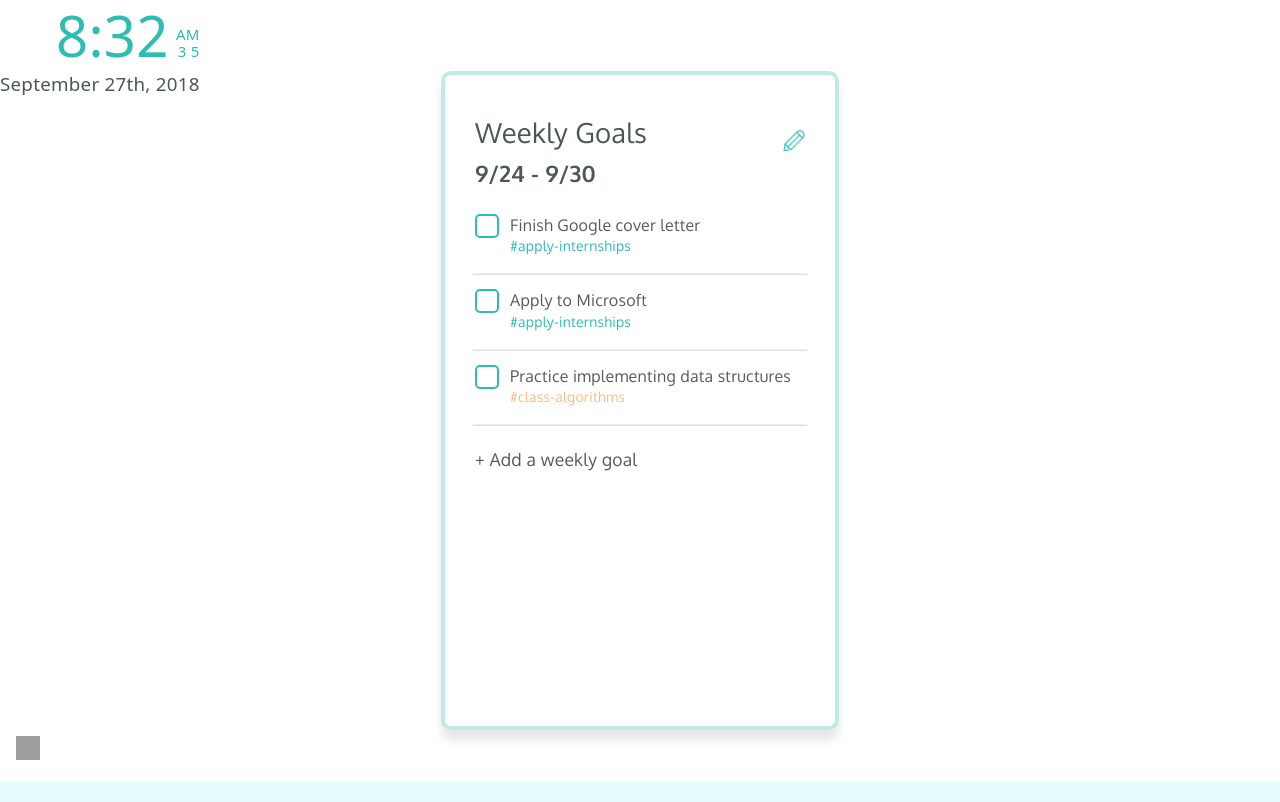
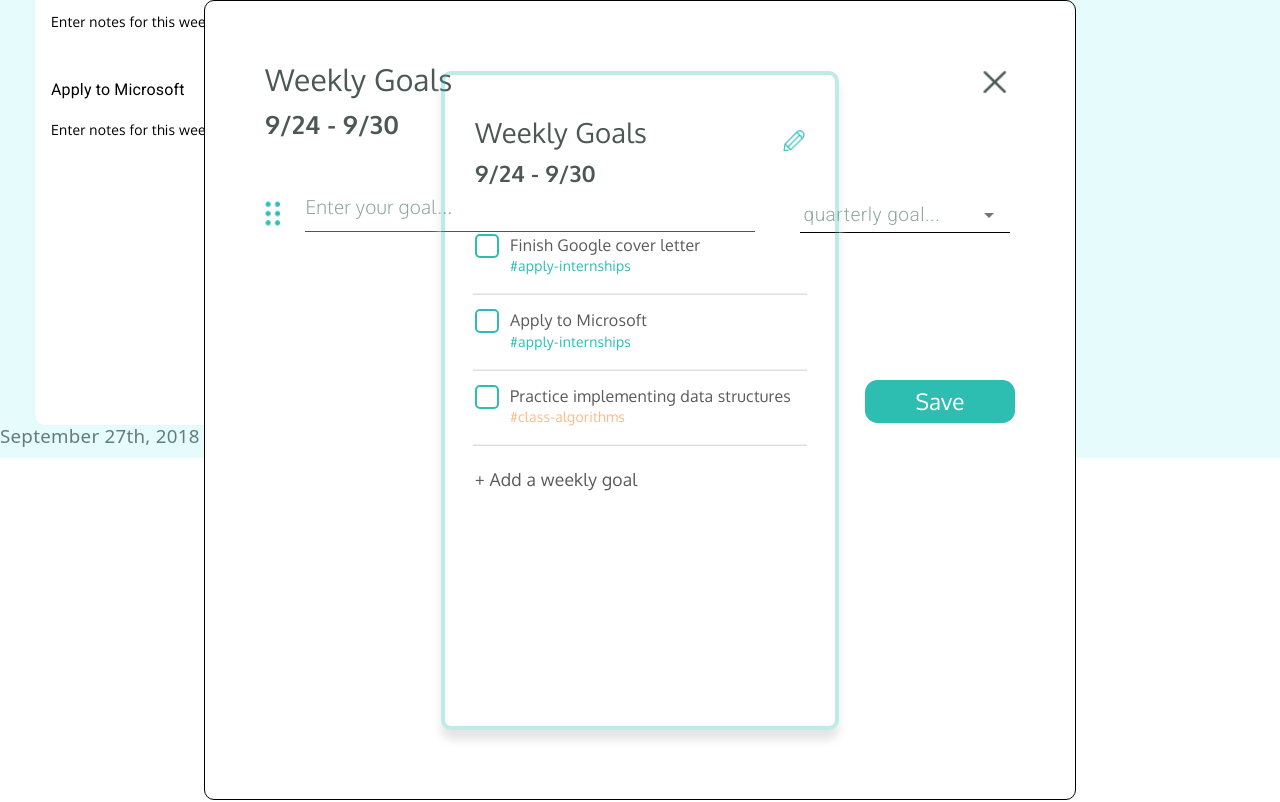
Before and after one commit to sarasriv2/Compass-final, an Angular app in the folder compass/: page / in a window 1280 px wide. Shown: the top 802 px of the page. Built offline with nearby package versions, Linux system fonts and the light colour scheme; grey boxes are pictures that could not be loaded; a web font is replaced by a local one.

Commit message:
made minor changes

```diff
--- a/compass/src/app/app.component.html
+++ b/compass/src/app/app.component.html
@@ -1,4 +1,5 @@
 <app-weekly-goals></app-weekly-goals>
 <app-datetime></app-datetime>
 <app-hashtag-notes></app-hashtag-notes>
+<app-weekly-goals-modal></app-weekly-goals-modal>
 <router-outlet />
--- a/compass/src/app/app.component.ts
+++ b/compass/src/app/app.component.ts
@@ -3,14 +3,13 @@ import { RouterOutlet } from '@angular/router';
 import { DatetimeComponent } from './datetime/datetime.component';
 import { WeeklyGoalsComponent } from './weekly-goals/weekly-goals.component';
 import { WeeklyGoalsModalComponent } from './weekly-goals-modal/weekly-goals-modal.component';
-import { GreetingComponent } from "./greeting/greeting.component";
-import { HashtagNotesComponent } from "./hashtag-notes/hashtag-notes.component";
+import { HashtagNotesComponent } from './hashtag-notes/hashtag-notes.component';
 
 
 @Component({
   selector: 'app-root',
   standalone: true,
-  imports: [DatetimeComponent, RouterOutlet, WeeklyGoalsComponent, WeeklyGoalsModalComponent, GreetingComponent, HashtagNotesComponent],
+  imports: [DatetimeComponent, RouterOutlet, WeeklyGoalsComponent, HashtagNotesComponent, WeeklyGoalsModalComponent],
   templateUrl: './app.component.html',
   styleUrl: './app.component.scss'
 })
```
Also changed, not shown: compass/src/app/hashtag-notes/assets/Logo.jpg (renamed from compass/src/app/hashtag-notes/assets/images/Logo.jpg), 1 other file (tests, documents, lock files or other folders).
